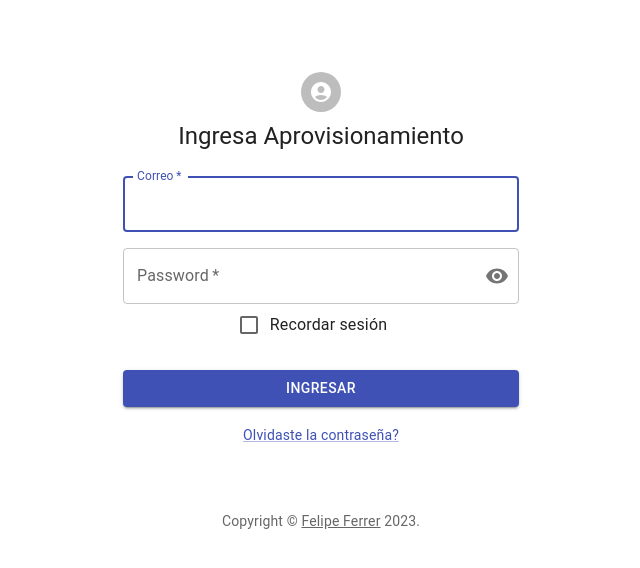
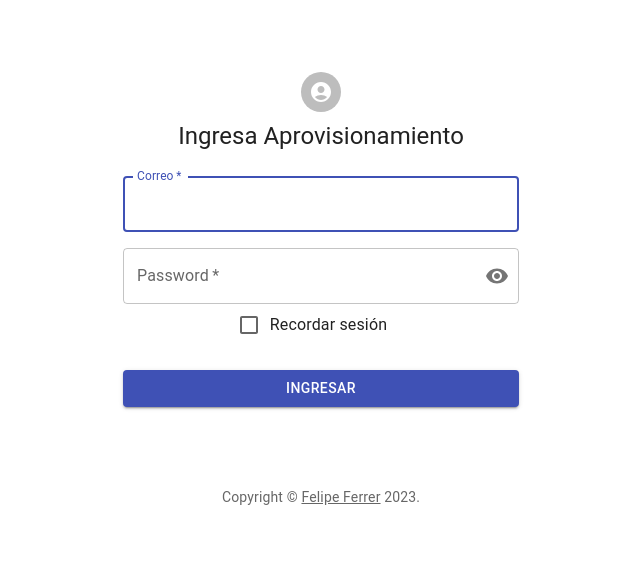
Before and after one commit to feerny/entradasUma, a React (Create React App) app: page / in a window 1280 px wide. Shown: the top 568 px of the page, without its empty margins (319-959 px from the left). Built offline with nearby package versions, Linux system fonts and the light colour scheme; no server answers.

Commit message:
elimine link olvidaste contraseña

```diff
--- a/src/pages/home/SignIn/SignIn.jsx
+++ b/src/pages/home/SignIn/SignIn.jsx
@@ -187,13 +187,6 @@ export default function SignIn(props) {
             >
               Ingresar
             </Button>
-            <Grid container>
-              <Grid item xs>
-                <Link href="#" variant="body2">
-                  Olvidaste la contraseña?
-                </Link>
-              </Grid>
-            </Grid>
           </Box>
         </Box>
         <props.Copyright sx={{ mt: 8, mb: 4 }} />
```
